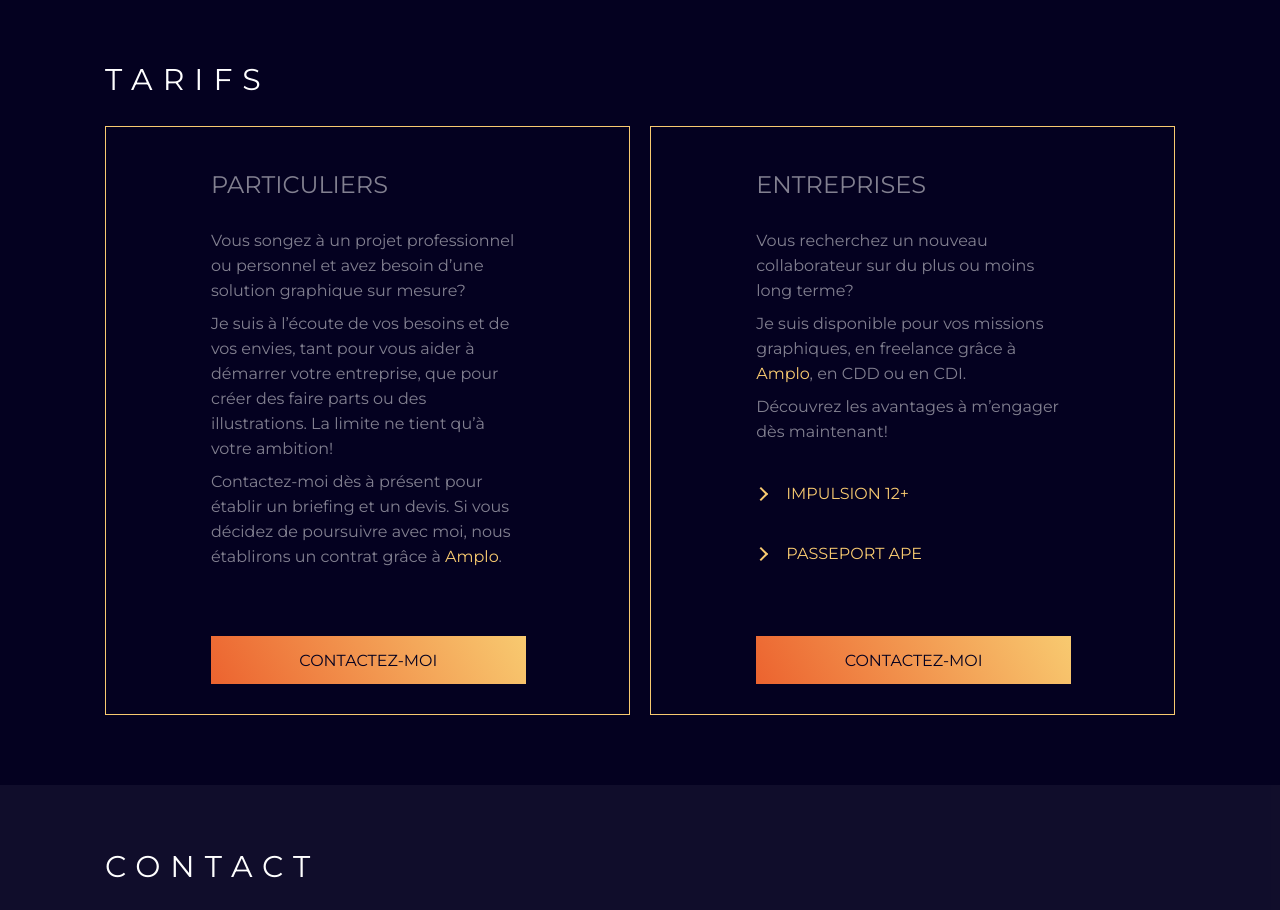
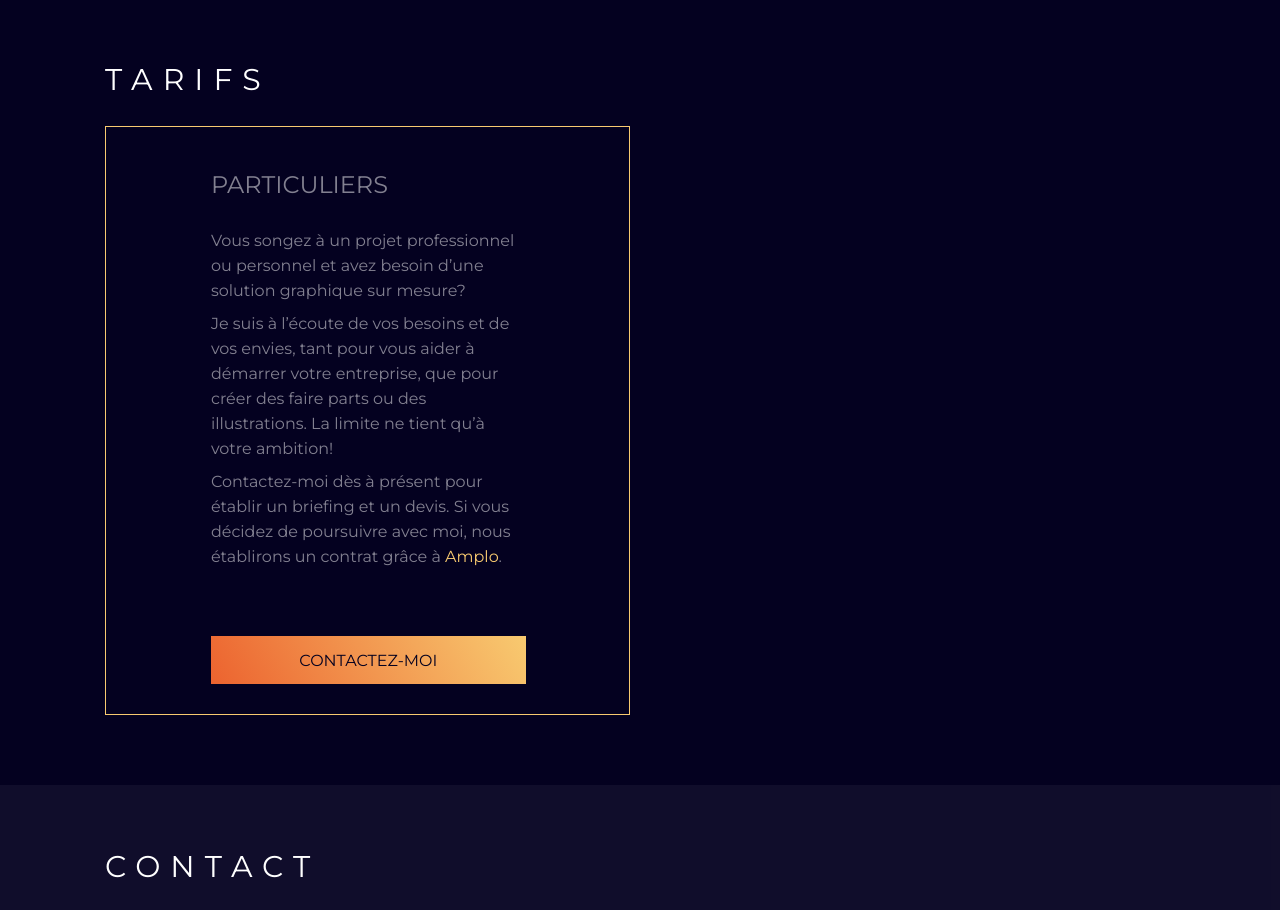
Before and after one commit to Cathylle/Cathylle.github.io, a website: page index.html in a window 1280 px wide. Shown: the part 2860-3770 px from the top of the page. Drawn offline with nearby package versions, Linux system fonts and the light colour scheme; a web font is replaced by a local one.

Commit message:
Update index.html

```diff
--- a/index.html
+++ b/index.html
@@ -175,7 +175,7 @@
             </p>
             <a href="#contact"><button>Contactez-moi</button></a>
         </div>
-        <div class="tarifs__entreprises">
+<!--         <div class="tarifs__entreprises">
             <h3>entreprises</h3>
             <p>Vous recherchez un nouveau collaborateur sur du plus ou moins long terme? <br>
             Je suis disponible pour vos missions graphiques, en freelance grâce à <a href="https://amplo.be/fr?gclid=CjwKCAiA65iBBhB-EiwAW253Wz-fuuSUCynh2_kpcZTL-e6aVueALuZ7ZcKxoLf9IiiLpr8QFPXC4RoCYSgQAvD_BwE" target="_blank">Amplo</a>, en CDD ou en CDI. <br>
@@ -190,7 +190,7 @@
             <a href="https://emploi.wallonie.be/home/aides-a-lemploi/APE.html#:~:text=Les%20Aides%20%C3%A0%20la%20Promotion,partiellement%20la%20r%C3%A9mun%C3%A9ration%20de%20travailleurs." target="_blank">En savoir plus</a>
                 </p>
                 <a href="#contact"><button>Contactez-moi</button></a>
-         </div>
+         </div>  -->
         </div>
     </section>
 
```
